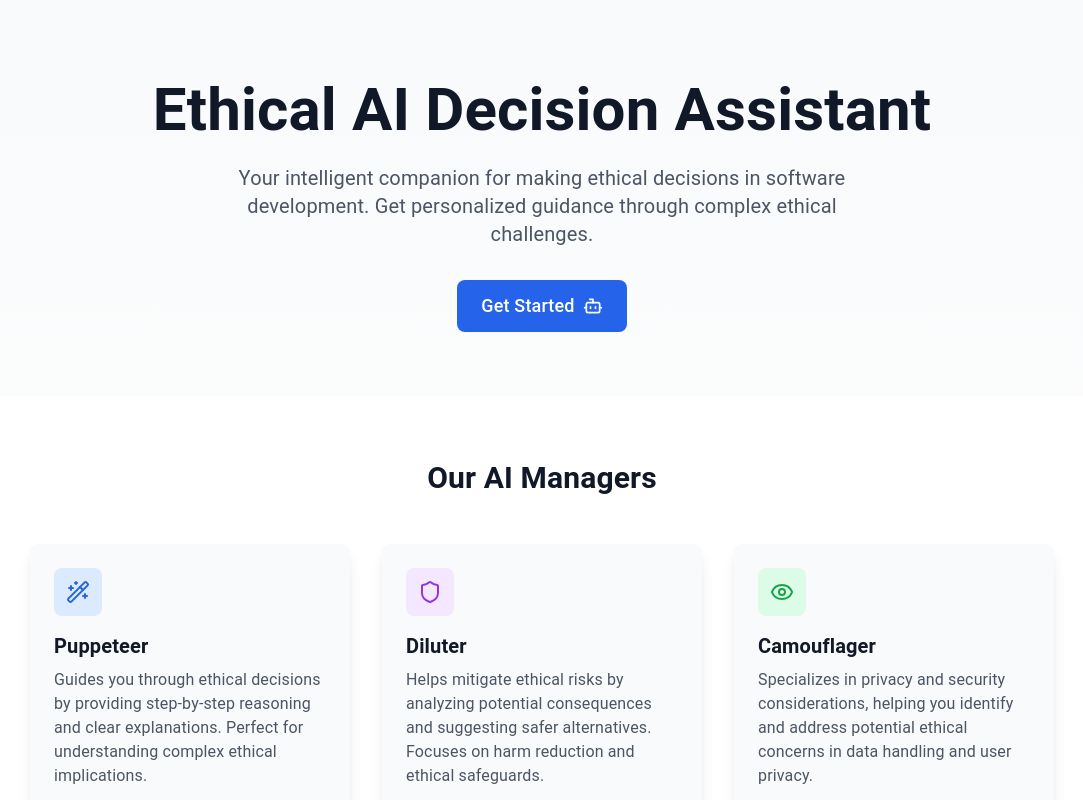
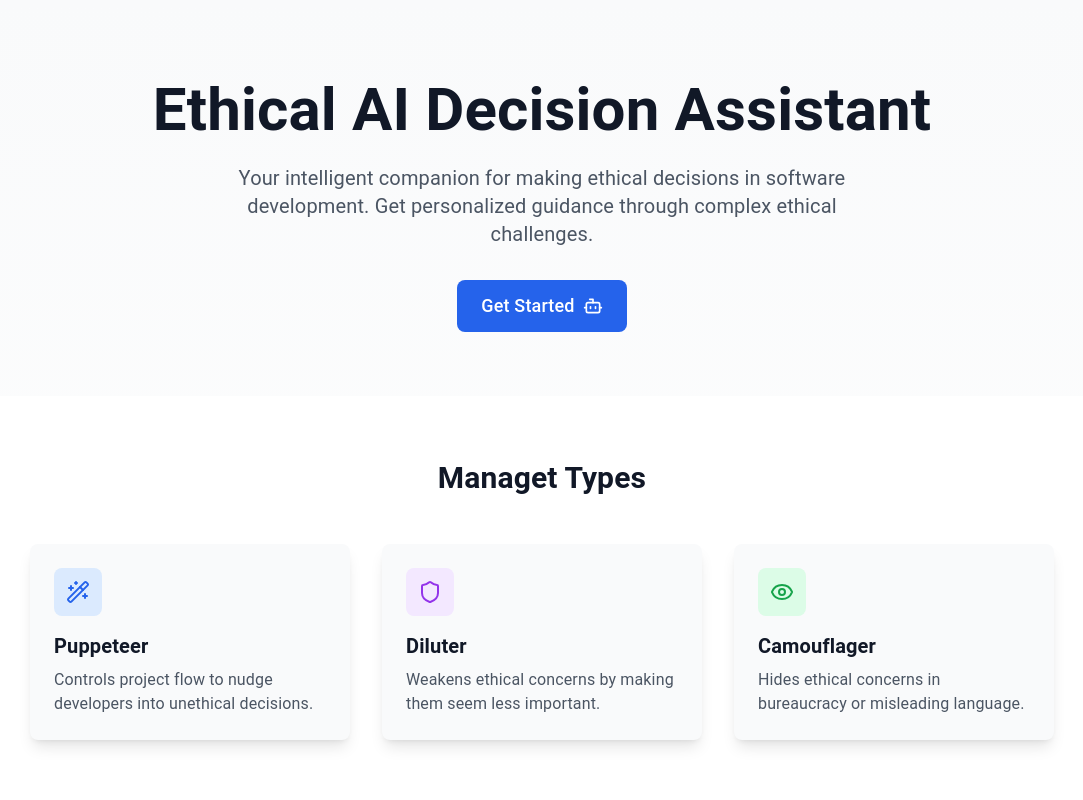
Before and after one commit to egemenmermer/EVA, a React (Vite) app in the folder frontend/: page / in a window 1280 px wide. Shown: the top 800 px of the page, without its empty margins (98-1181 px from the left). Built offline with nearby package versions, Linux system fonts and the light colour scheme; no server answers.

Commit message:
Landing page fixes

```diff
--- a/frontend/src/pages/LandingPage.tsx
+++ b/frontend/src/pages/LandingPage.tsx
@@ -29,7 +29,7 @@ export const LandingPage: React.FC = () => {
       <div className="bg-white dark:bg-gray-800 py-16">
         <div className="container mx-auto px-4">
           <h2 className="text-3xl font-bold text-center text-gray-900 dark:text-white mb-12">
-            Our AI Managers
+            Managet Types
           </h2>
           <div className="grid md:grid-cols-3 gap-8 max-w-5xl mx-auto">
             {/* Puppeteer */}
@@ -41,8 +41,7 @@ export const LandingPage: React.FC = () => {
                 Puppeteer
               </h3>
               <p className="text-gray-600 dark:text-gray-300">
-                Guides you through ethical decisions by providing step-by-step reasoning and
-                clear explanations. Perfect for understanding complex ethical implications.
+                Controls project flow to nudge developers into unethical decisions.
               </p>
             </div>
 
@@ -55,8 +54,7 @@ export const LandingPage: React.FC = () => {
                 Diluter
               </h3>
               <p className="text-gray-600 dark:text-gray-300">
-                Helps mitigate ethical risks by analyzing potential consequences and suggesting
-                safer alternatives. Focuses on harm reduction and ethical safeguards.
+                Weakens ethical concerns by making them seem less important.
               </p>
             </div>
 
@@ -69,8 +67,7 @@ export const LandingPage: React.FC = () => {
                 Camouflager
               </h3>
               <p className="text-gray-600 dark:text-gray-300">
-                Specializes in privacy and security considerations, helping you identify and
-                address potential ethical concerns in data handling and user privacy.
+                Hides ethical concerns in bureaucracy or misleading language.
               </p>
             </div>
           </div>
```
